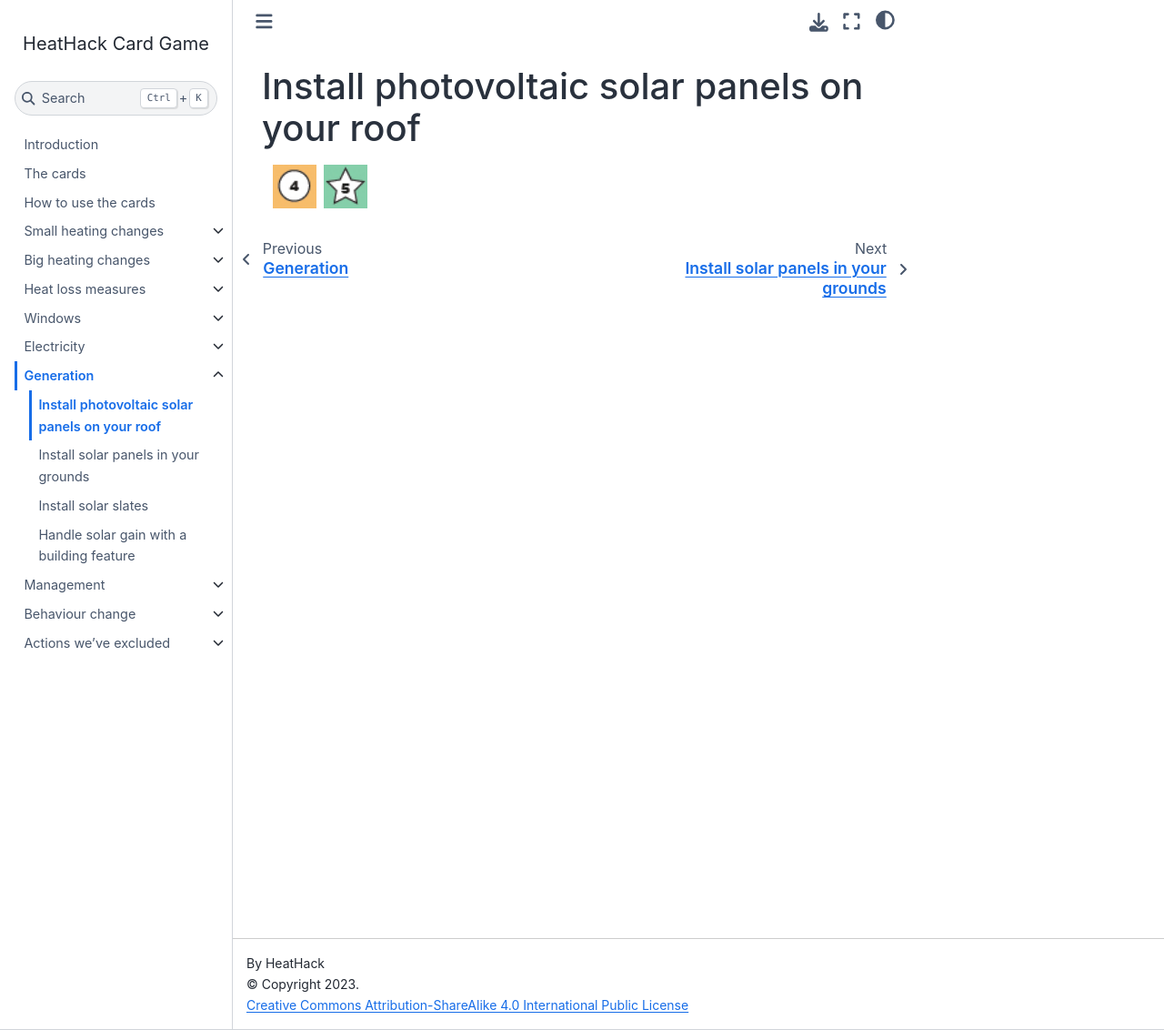
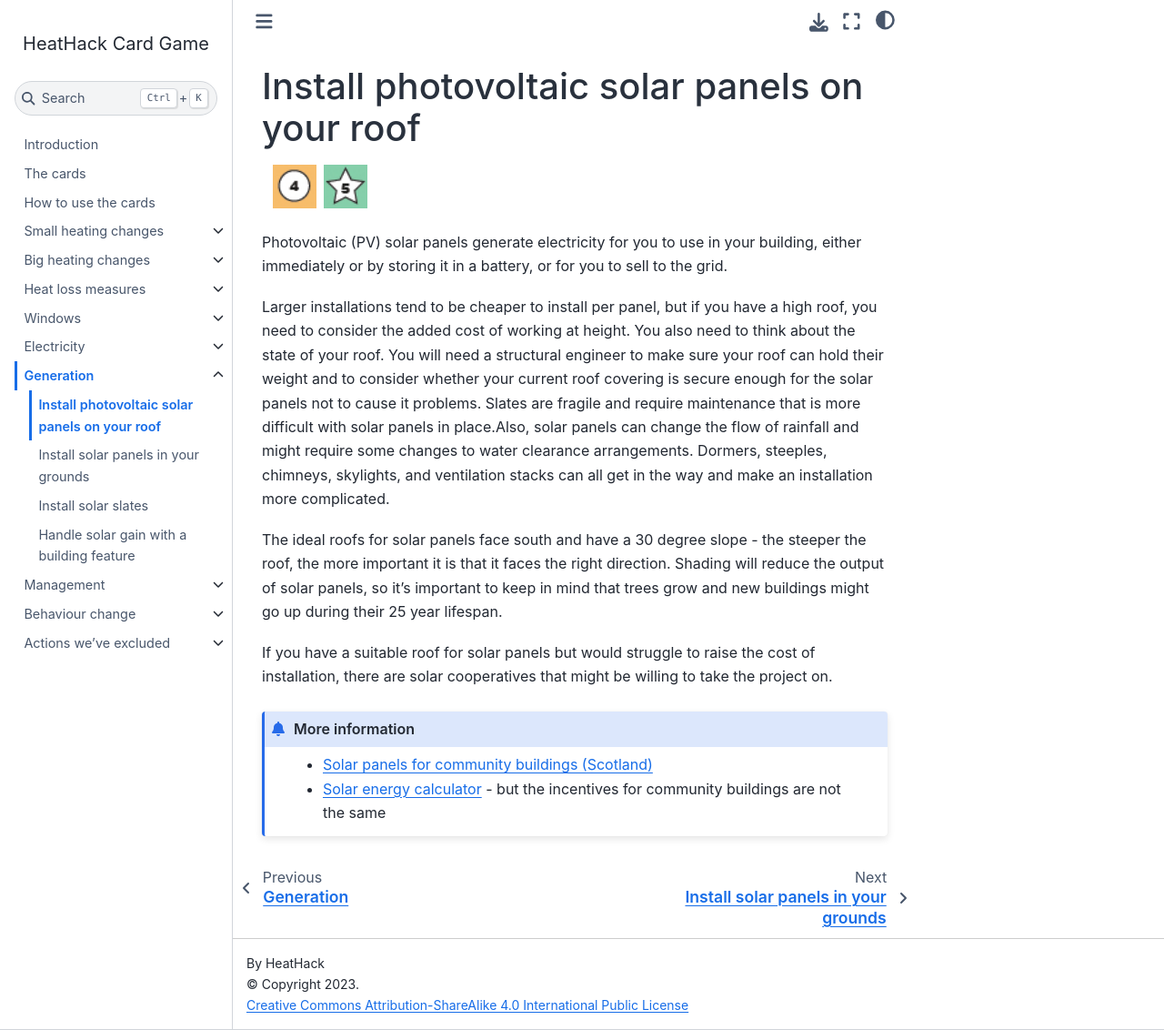
Before and after one commit to JeanCarletta/HeatHack-Card-Game, a Jupyter Book: the page built from generation/43-install-photovoltaic-solar-panels-on-your-roof.md, in a window 1280 px wide and 1132 px high. Shown: the whole window at 91% size. Built offline with Jupyter Book 1.0.4 settings and Sphinx 7.4.7 and the Sphinx Book theme 1.1.4, drawn with Linux system fonts in a browser that asks for light colours.

Commit message:
generation cards complete, picture of blocked radiator air intake added

````diff
--- a/generation/43-install-photovoltaic-solar-panels-on-your-roof.md
+++ b/generation/43-install-photovoltaic-solar-panels-on-your-roof.md
@@ -20,3 +20,17 @@
 ```
 :::
 ::::
+
+
+Photovoltaic (PV) solar panels generate electricity for you to use in your building, either immediately or by storing it in a battery, or for you to sell to the grid.
+
+Larger installations tend to be cheaper to install per panel, but if you have a high roof, you need to consider the added cost of working at height.  You also need to think about the state of your roof.  You will need a structural engineer to make sure your roof can hold their weight and to consider whether your current roof covering is secure enough for the solar panels not to cause it problems.  Slates are fragile and require maintenance that is more difficult with solar panels in place.Also, solar panels can change the flow of rainfall and might require some changes to water clearance arrangements.  Dormers, steeples, chimneys, skylights, and ventilation stacks can all get in the way and make an installation more complicated.
+
+The ideal roofs for solar panels face south and have a 30 degree slope - the steeper the roof, the more important it is that it faces the right direction.  Shading will reduce the output of solar panels, so it's important to keep in mind that trees grow and new buildings might go up during their 25 year lifespan.
+
+If you have a suitable roof for solar panels but would struggle to raise the cost of installation, there are solar cooperatives that might be willing to take the project on.
+
+```{admonition} More information
+- [Solar panels for community buildings (Scotland)](https://localenergy.scot/resource/solar-pv/)
+- [Solar energy calculator](https://energysavingtrust.org.uk/tool/solar-energy-calculator/) - but the incentives for community buildings are not the same
+```
````
Also changed, not shown: behaviour-change/53-unblock-your-radiators.md (+8 -0 lines), generation/44-install-solar-panels-on-your-grounds.md (+1 -1 lines), generation/46-handle-solar-gain-with-a-building-feature.md (+4 -0 lines), intro.md (+0 -1 lines), images/unblock-radiators.jpg (added).
